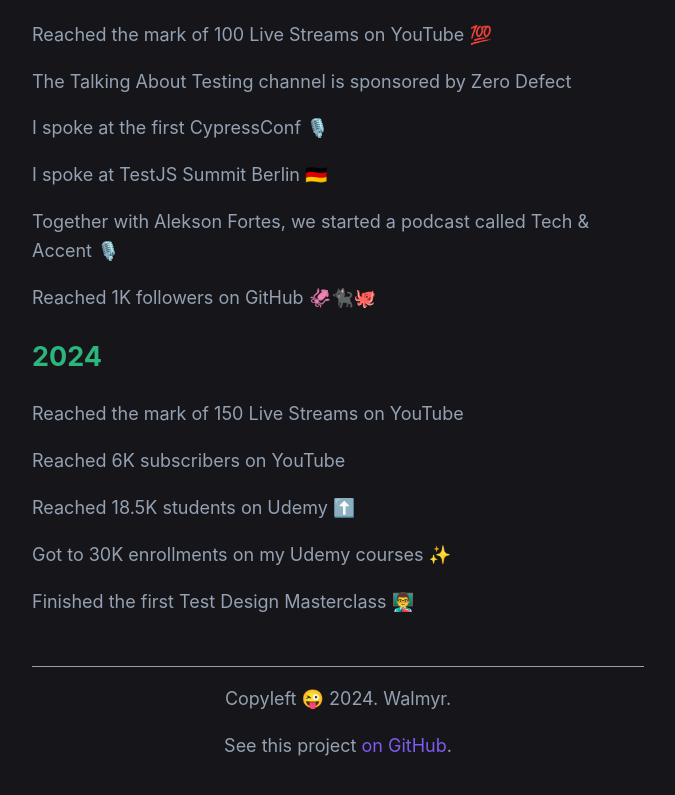
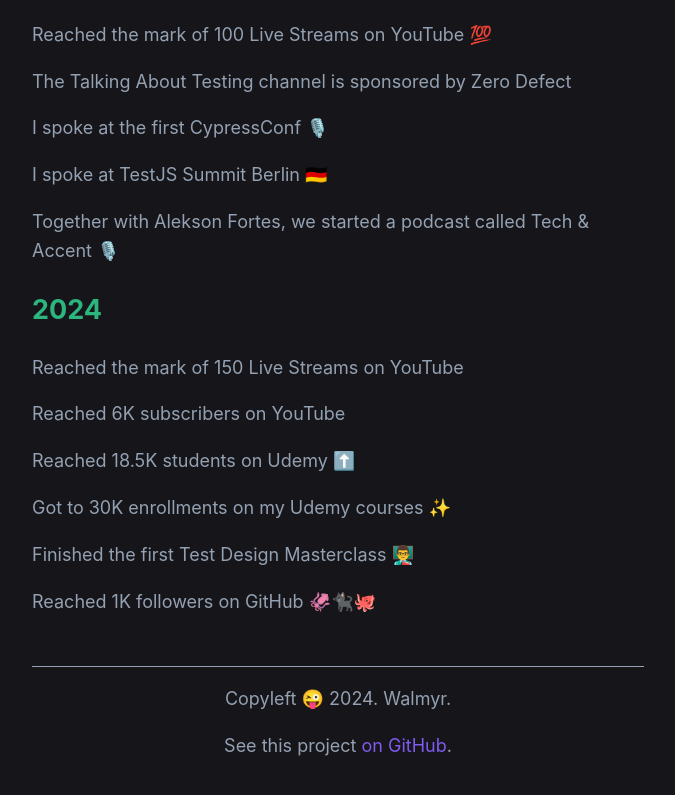
Before and after one commit to wlsf82/walmyr-nextjs, a Next.js app: page / in a window 1280 px wide. Shown: the part 3431-4226 px from the top of the page, without its empty margins (302-977 px from the left). Built offline with nearby package versions, Linux system fonts and the light colour scheme.

Commit message:
Oops. Move achievement to the right place

```diff
--- a/components/achievements.js
+++ b/components/achievements.js
@@ -112,7 +112,6 @@ const achievements = [
       'I spoke at the first CypressConf 🎙️',
       'I spoke at TestJS Summit Berlin 🇩🇪',
       'Together with Alekson Fortes, we started a podcast called Tech & Accent 🎙️',
-      'Reached 1K followers on GitHub 🦑🐈‍⬛🐙',
     ]
   },
   {
@@ -123,6 +122,7 @@ const achievements = [
       'Reached 18.5K students on Udemy ⬆️',
       'Got to 30K enrollments on my Udemy courses ✨',
       'Finished the first Test Design Masterclass 👨‍🏫',
+      'Reached 1K followers on GitHub 🦑🐈‍⬛🐙',
     ]
   }
 ]
```
